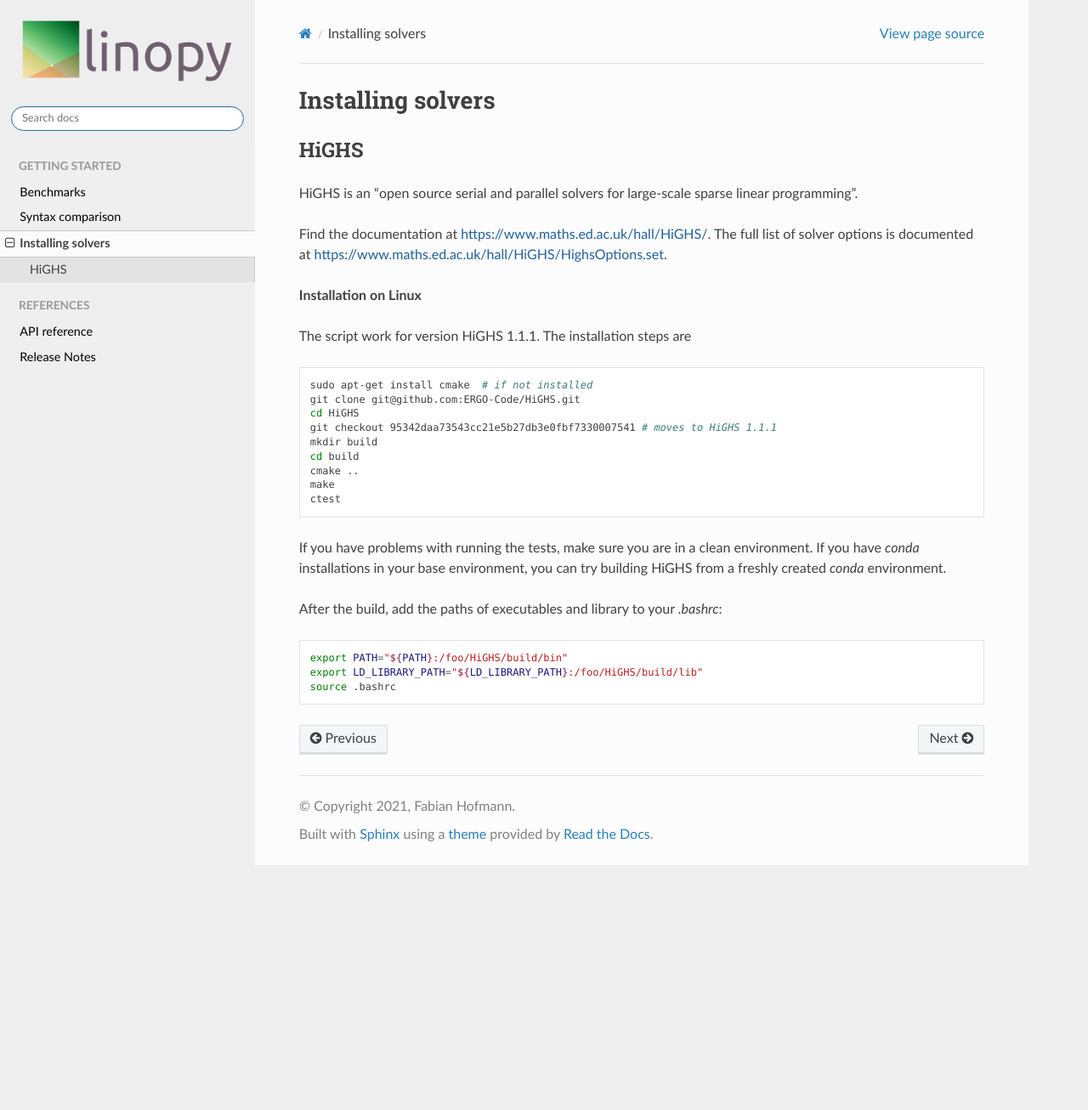
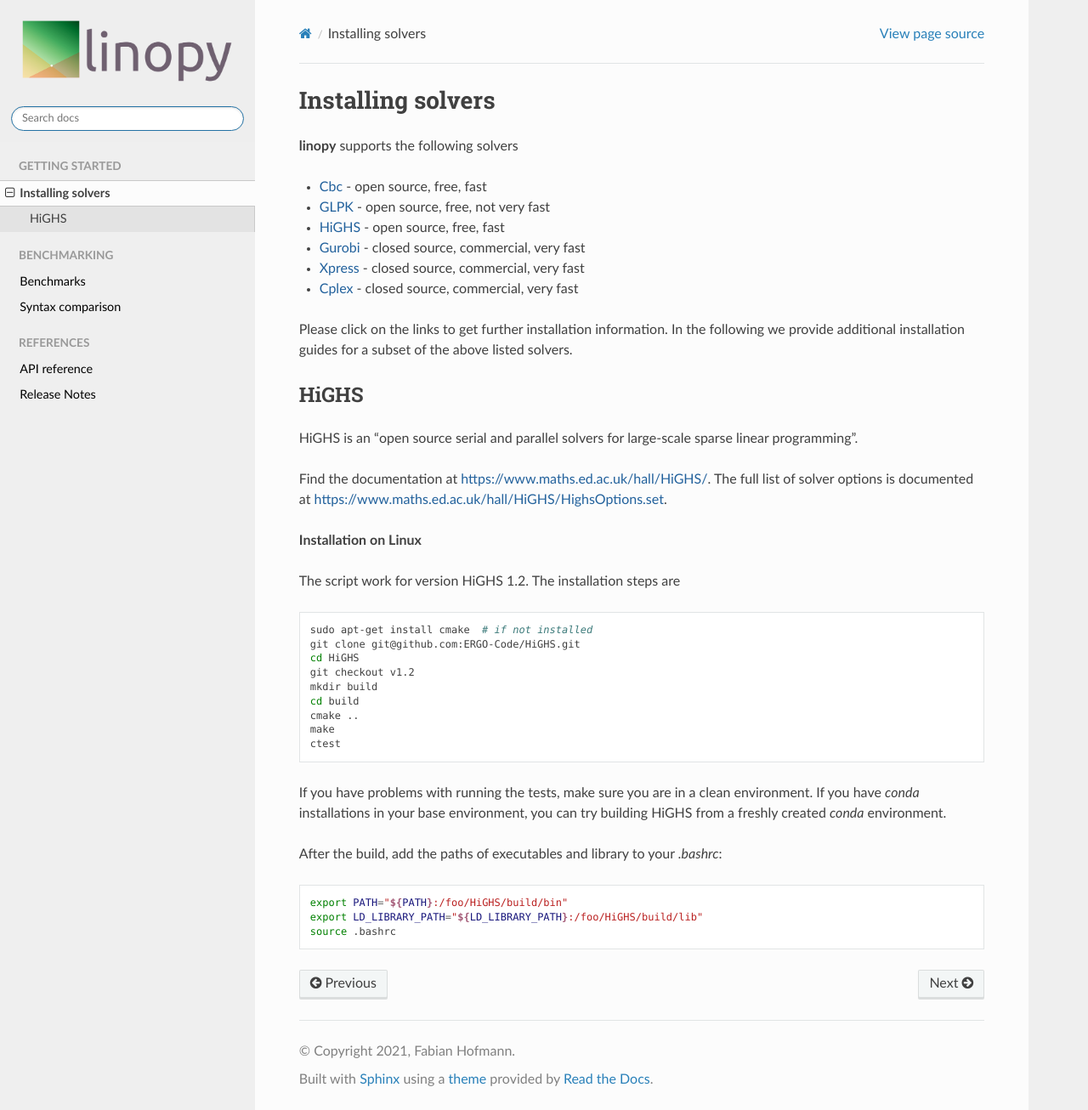
Before and after one commit to PyPSA/linopy, a Sphinx documentation site: the page built from doc/solvers.rst, in a window 1280 px wide and 1306 px high. Shown: the whole window at 85% size. Built offline with Sphinx 7.4.7 and the Read the Docs theme 2.0.0, drawn with Linux system fonts in a browser that asks for light colours; pages that are not in the unit, such as notebooks, are missing from menus.

Commit message:
doc: improvement of solver and benchmark section

```diff
--- a/doc/solvers.rst
+++ b/doc/solvers.rst
@@ -1,5 +1,18 @@
 Installing solvers
 ==================
+
+
+**linopy** supports the following solvers
+
+-  `Cbc <https://projects.coin-or.org/Cbc>`__ - open source, free, fast
+-  `GLPK <https://www.gnu.org/software/glpk/>`__ - open source, free, not very fast
+-  `HiGHS <https://www.maths.ed.ac.uk/hall/HiGHS/>`__ - open source, free, fast
+-  `Gurobi <https://www.gurobi.com/>`__  - closed source, commercial, very fast
+-  `Xpress <https://www.fico.com/en/products/fico-xpress-solver>`__ - closed source, commercial, very fast
+-  `Cplex <https://www.ibm.com/de-de/analytics/cplex-optimizer>`__ - closed source, commercial, very fast
+
+
+Please click on the links to get further installation information. In the following we provide additional installation guides for a subset of the above listed solvers.
 
 
 HiGHS
@@ -13,14 +26,14 @@ https://www.maths.ed.ac.uk/hall/HiGHS/HighsOptions.set.
 
 **Installation on Linux**
 
-The script work for version HiGHS 1.1.1. The installation steps are
+The script work for version HiGHS 1.2. The installation steps are
 
 .. code:: bash
 
     sudo apt-get install cmake  # if not installed
     git clone git@github.com:ERGO-Code/HiGHS.git
     cd HiGHS
-    git checkout 95342daa73543cc21e5b27db3e0fbf7330007541 # moves to HiGHS 1.1.1
+    git checkout v1.2
     mkdir build
     cd build
     cmake ..
```
Also changed, not shown: doc/index.rst (+7 -1 lines).
